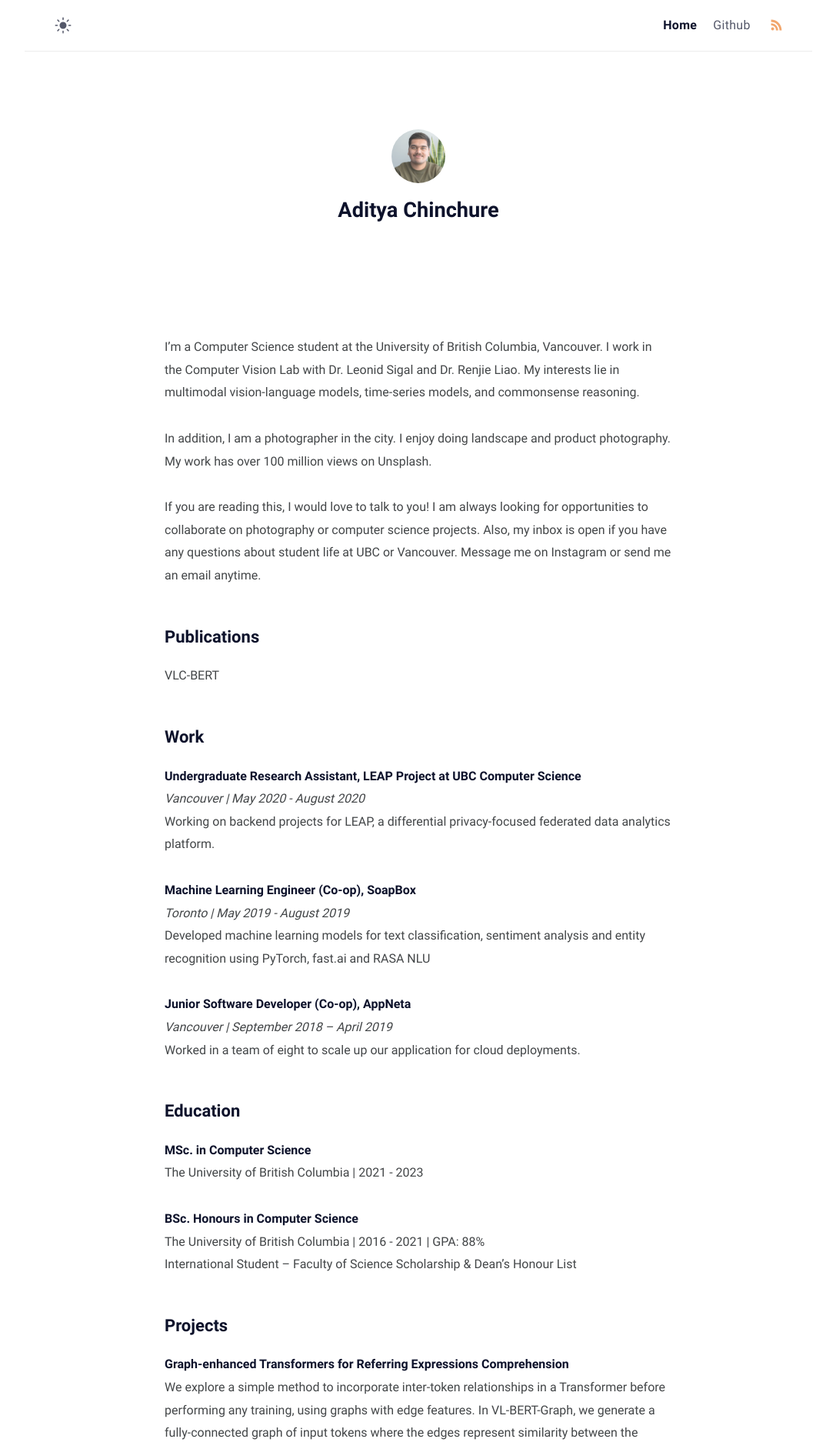
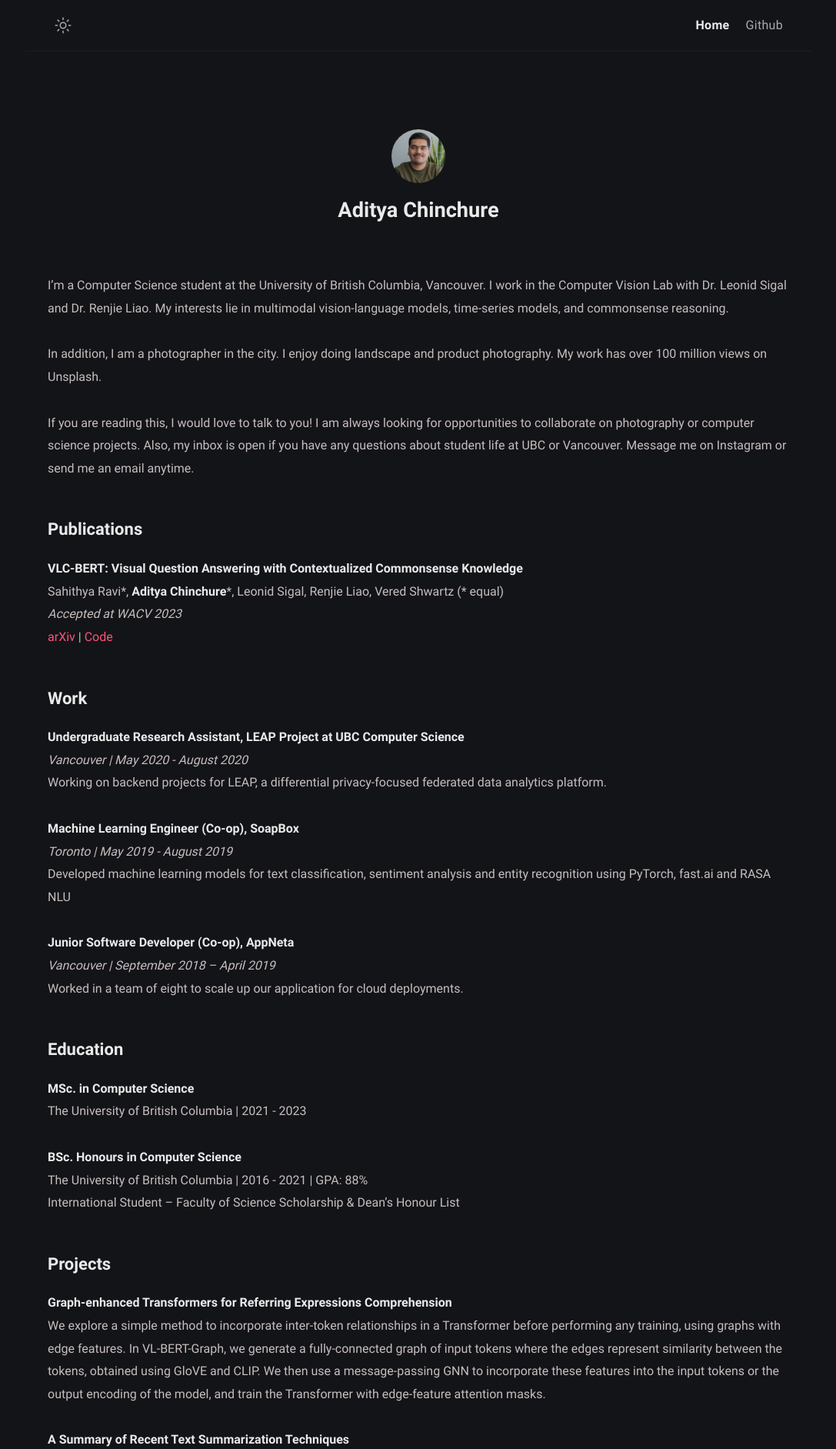
Before and after one commit to aditya10/aditya10.github.io, a Jekyll site: the page built from index.md, in a window 1280 px wide. Shown: the top 1883 px of the page at 77% size, without its empty margins (96-1183 px from the left). Built offline with Jekyll 4.4.1, drawn with Linux system fonts in a browser that asks for light colours.

Commit message:
Update website content

```diff
--- a/_config.yml
+++ b/_config.yml
@@ -6,7 +6,7 @@ lang: en-US # default lang
 timezone: America/Vancouver # set your timezone
 image: assets/img/ogp.png # This image used for Open Graph more info https://ogp.me/
 repo: https://github.com/aditya10/aditya10.github.io # site repo [optional]
-mode: light # default theme "dark" | "light"
+mode: dark # default theme "dark" | "light"
 
 # Profile settings
 author:
--- a/_includes/navbar.html
+++ b/_includes/navbar.html
@@ -185,7 +185,7 @@
           <a class="menu-link {% if url == '/' %}active{% endif %}" href="/">home</a>
           <a class="menu-link {% if url == '/about/' %}active{% endif %}" href="/about">about</a>
         {%- endif -%}
-        <a class="menu-link rss" href="/feed.xml">
+        <!-- <a class="menu-link rss" href="/feed.xml">
           <svg
             xmlns="http://www.w3.org/2000/svg"
             width="17"
@@ -204,7 +204,7 @@
               d="M48,48v86.56c185.25,0,329.22,144.08,329.22,329.44H464C464,234.66,277.67,48,48,48Z"
             />
           </svg>
-        </a>
+        </a> -->
       </div>
     </div>
   </nav>
--- a/_sass/klise/_layout.scss
+++ b/_sass/klise/_layout.scss
@@ -182,7 +182,7 @@
 // Author
 .author {
   margin-top: 6.3rem;
-  margin-bottom: 7.2rem;
+  margin-bottom: 2.2rem;
   text-align: center;
 
   @include media-query($on-mobile) {
--- a/_sass/main.scss
+++ b/_sass/main.scss
@@ -36,7 +36,7 @@ $dark-gray: #767f87;
 
 // Width of the content area
 $wide-size: 1024px;
-$narrow-size: 720px;
+$narrow-size: 1024px;
 
 // Padding unit
 $spacing-full: 30px;
--- a/index.md
+++ b/index.md
@@ -15,7 +15,10 @@ If you are reading this, I would love to talk to you! I am always looking for op
 
 ## Publications
 
-VLC-BERT
+**VLC-BERT: Visual Question Answering with Contextualized Commonsense Knowledge** \
+Sahithya Ravi\*, **Aditya Chinchure**\*, Leonid Sigal, Renjie Liao, Vered Shwartz (\* equal) \
+_Accepted at WACV 2023_ \
+[arXiv](https://arxiv.org/abs/2210.13626) | [Code](https://github.com/aditya10/VLC-BERT)
 
 
 ## Work
```
Also changed, not shown: 10 other files.
